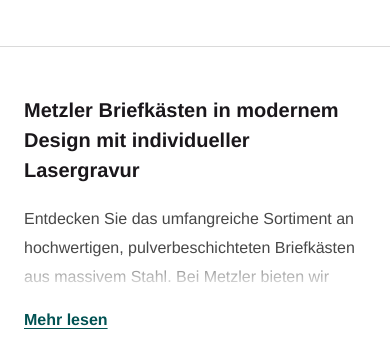
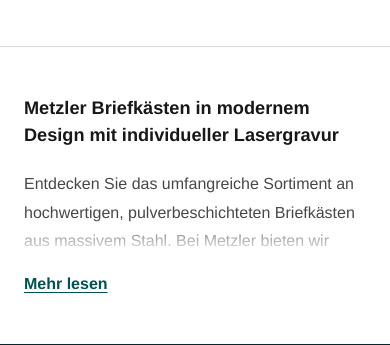
Before and after one commit to SabaVafa/product-listing-page, a plain HTML site: page briefkasten.html in a window 390 px wide. Shown: the part 4490-4835 px from the top of the page. Drawn offline with Linux system fonts and the light colour scheme.

Commit message:
PLP: make the SEO heading fluid (18px phones → 24px desktop)
Replace the fixed-at-breakpoint sizing with a responsive clamp on
.seo__title so it scales smoothly (18px floor on small phones up to h2
24px from ~768px) instead of jumping at 767px. Bumps cache-bust to v=265.

Co-Authored-By: Claude Opus 4.8 <noreply@anthropic.com>

```diff
--- a/briefkasten.html
+++ b/briefkasten.html
@@ -7,7 +7,7 @@
 <title>Briefkästen von Metzler | hochwertig & modern</title>
 <meta name="description" content="Hochwertige Briefkästen von Metzler – designed in Germany, mit individueller Namensgravur und Zeitungsfach. Über 1,8 Mio. Hauseigentümer vertrauen Metzler." />
 <link rel="stylesheet" href="Home/styles-v2.css?v=9" />
-<link rel="stylesheet" href="plp.css?v=264" />
+<link rel="stylesheet" href="plp.css?v=265" />
   <meta name="robots" content="noindex, nofollow" />
 </head>
 <body class="plp">
--- a/plp.css
+++ b/plp.css
@@ -692,7 +692,7 @@
    SEO content block (bottom of page) — matches the live website
    ============================================================ */
 .seo { border-top: 1px solid var(--line); }
-.seo__title { font-size: var(--text-h2); font-weight: 700; color: var(--schwarz); margin-bottom: var(--sp-5); }
+.seo__title { font-size: clamp(1.125rem, 0.77rem + 1.5vw, var(--text-h2)); font-weight: 700; color: var(--schwarz); margin-bottom: var(--sp-5); }   /* fluid: 18px on small phones → 24px (h2) from ~768px up */
 .seo__text {
   position: relative; overflow: hidden;
   max-height: 5.4em; transition: max-height 0.35s ease;   /* ~2 lines clear, the rest fades out below */
@@ -841,7 +841,6 @@
   .pcard__tags { gap: 6px; }
 
   .catalog__title { font-size: 17px; }
-  .seo__title { font-size: var(--text-h3); }   /* h2 (24px) is too heavy on phones — step down to h3 (20px) */
   .catalog__count { font-size: var(--text-body-sm); }
   .catalog__filter-btn { height: 34px; padding: 0 14px; }
 
```
Also changed, not shown: sprechanlage.html (+1 -1 lines).
